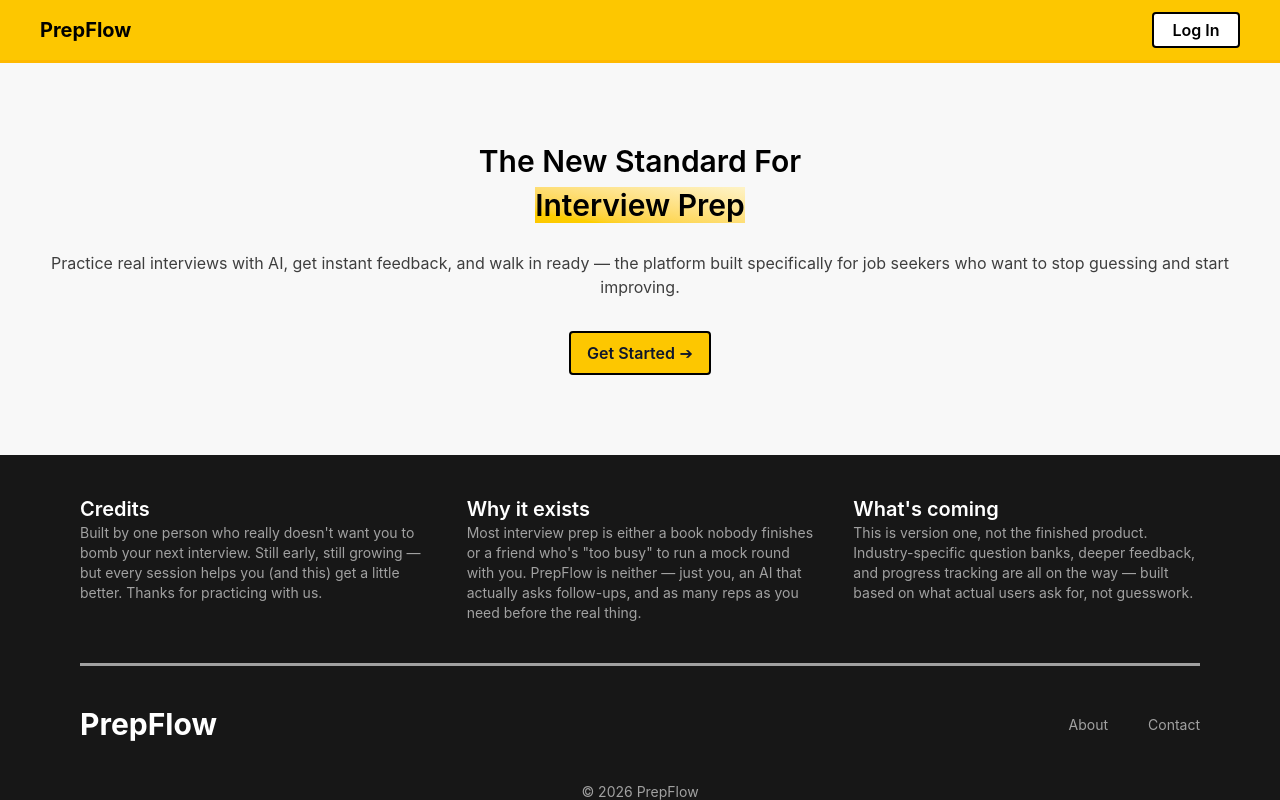
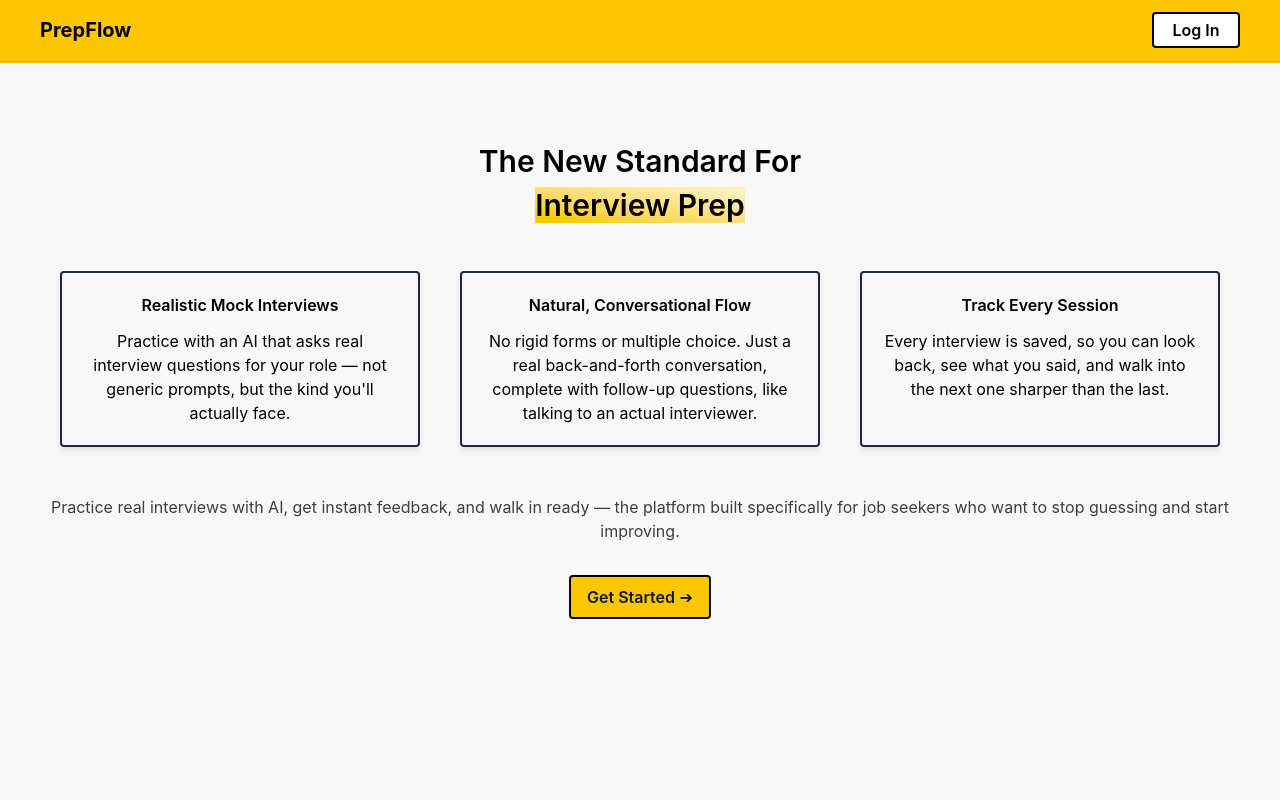
Before and after one commit to CarlosWong1/AI-Interview-Simulator, a React (Vite) app in the folder client/: page / in a window 1280 px wide. Built offline with nearby package versions, Linux system fonts and the light colour scheme.

Commit message:
made the login and register page and routing them together with the landing page as well. added new files for different layouts such as app, auth, and public

```diff
--- a/client/src/App.jsx
+++ b/client/src/App.jsx
@@ -7,8 +7,8 @@ import InterviewPage from './pages/Interview.jsx'
 import LoginPage from './pages/Login.jsx'
 import RegisterPage from './pages/Register.jsx'
 import ResultsPage from './pages/Results.jsx'
-import FooterPage from './components/Footer.jsx'
-import NavbarPage from './components/Navbar.jsx'
+import Footer from './components/Footer.jsx'
+import Navbar from './components/Navbar.jsx'
 
 const router = createBrowserRouter([
   {path: "/", element: <LandingPage />},
@@ -19,8 +19,6 @@ const router = createBrowserRouter([
   {path: "/login", element: <LoginPage />},
   {path: "/register", element: <RegisterPage />},
   {path: "/results", element: <ResultsPage />},
-  {path: "/footer", element: <FooterPage />},
-  {path: "/navbar", element: <NavbarPage />},
 ]);
 
 function App() {
@@ -30,7 +28,7 @@ function App() {
         <main className='flex-grow'>
           <RouterProvider router={router} />
         </main>
-        <FooterPage />
+        {/* <Footer /> */}
       </div>
     </>
   )
--- a/client/src/index.css
+++ b/client/src/index.css
@@ -1,4 +1,5 @@
 @import "tailwindcss";
+
 :root {
   --background-color: rgb(248 248 248);
 }
@@ -21,3 +22,7 @@ html, body {
 body {
   background-color: var(--background-color);
 }
+
+@utility flex-center {
+  @apply flex items-center justify-center;
+}
--- a/client/src/pages/Landing.jsx
+++ b/client/src/pages/Landing.jsx
@@ -1,4 +1,5 @@
 import logo from '../assets/ai-interview-sim-logo.png'
+import { Link } from 'react-router-dom'
 
 export default function LandingPage() {
     return (
@@ -13,13 +14,35 @@ export default function LandingPage() {
                 </div>
             </nav>
 
-            <article className="flex flex-col justify-center items-center w-full mt-20 gap-2">
+            <article className=" flex-col flex-center w-full mt-20 gap-2">
                 <h1 className="font-semibold text-3xl">The New Standard For</h1>
                 <h1 className="font-semibold text-3xl bg-gradient-to-bl from-amber-100 to-yellow-400">Interview Prep</h1>
-                <p className="text-center px-10 mt-5 opacity-75">
+                <div className='grid grid-cols-3 mt-10 gap-10 px-15'>
+                    <div className='text-center border-slate-800 border-2 rounded p-5 shadow-[0px_4px_6px_-1px_rgba(0,_0,_0,_0.1)]'>
+                        <h1 className='font-semibold mb-3'>Realistic Mock Interviews</h1>
+                        <p>
+                            Practice with an AI that asks real interview questions for your role — not generic prompts, but the kind you'll actually face.
+                        </p>
+                    </div>
+                    <div className='text-center border-slate-800 border-2 rounded p-5 shadow-[0px_4px_6px_-1px_rgba(0,_0,_0,_0.1)]'>
+                        <h1 className='font-semibold mb-3'>Natural, Conversational Flow</h1>
+                        <p>
+                            No rigid forms or multiple choice. Just a real back-and-forth conversation, complete with follow-up questions, like talking to an actual interviewer.
+                        </p>
+                    </div>
+                    <div className='text-center border-slate-800 border-2 rounded p-5 shadow-[0px_4px_6px_-1px_rgba(0,_0,_0,_0.1)]'>
+                        <h1 className='font-semibold mb-3'>Track Every Session</h1>
+                        <p>
+                            Every interview is saved, so you can look back, see what you said, and walk into the next one sharper than the last.
+                        </p>
+                    </div>
+                </div>
+                <p className="text-center px-10 mt-10 opacity-75">
                     Practice real interviews with AI, get instant feedback, and walk in ready — the platform built specifically for job seekers who want to stop guessing and start improving.
                 </p>
-                <button className="mt-6 bg-yellow-400 px-4 py-2 text-slate-900 rounded cursor-pointer rounded border-2 border-black hover:bg-black hover:text-white hover:border-black focus:outline-none focus:ring-2 focus:ring-sky-300 transition-colors transition duration-300 ease-in-out hover:scale-105 "><span className="font-semibold">Get Started</span> ➔</button>
+                <Link to="/register">
+                    <button className="mt-6 bg-yellow-400 px-4 py-2 text-slate-900 rounded cursor-pointer rounded border-2 border-black hover:bg-black hover:text-white hover:border-black focus:outline-none focus:ring-2 focus:ring-sky-300 transition-colors transition duration-300 ease-in-out hover:scale-105 "><span className="font-semibold">Get Started</span> ➔</button>
+                </Link>
             </article>
         </>
     );
--- a/client/src/pages/Login.jsx
+++ b/client/src/pages/Login.jsx
@@ -1,7 +1,21 @@
+import { Link } from 'react-router-dom'
+
 export default function LoginPage() {
     return (
         <>
-            <h1>LOGIN PAGE</h1>
+            <h1 className="text-neutral-800 font-bold text-3xl cursor-default absolute mt-2 ml-4">PrepFlow</h1>
+            <div className="flex-center min-h-screen flex-col">
+                <div className="w-3/4 bg-yellow-400 backdrop-blur-md rounded-xl p-10 shadow-[-1px_0px_16px_-1px_#e6e6e6]">
+                    <h1 className="font-bold text-3xl cursor-default">Welcome Back</h1>
+                    <p className="text-neutral-600 text-md cursor-default">Please enter your details</p>
+                    <div className="flex-center flex-col gap-3 mt-5">
+                        <input type="email" name="email" id="email" placeholder="Email Address" className="bg-white/75 py-2 w-80 rounded-2xl pl-5"/>
+                        <input type="password" name="password" id="password" placeholder="Password" className="bg-white/75 py-2 w-80 rounded-2xl pl-5"/>
+                    </div>
+                    <button className="bg-neutral-900 text-neutral-100 font-semibold text-1xl mt-5 w-80 py-2 rounded-2xl cursor-pointer">Log In</button>
+                    <p className="text-sm text-neutral-700 mt-5 cursor-default">Don't have an account?<Link to="/register"><span className='text-blue-500 font-semibold'> Sign Up</span></Link></p>
+                </div>
+            </div>
         </>
     );
 }
--- a/client/src/pages/Register.jsx
+++ b/client/src/pages/Register.jsx
@@ -1,7 +1,19 @@
+import { Link } from 'react-router-dom'
+
 export default function RegisterPage() {
     return (
-        <>
-            <h1>REGISTER PAGE</h1>
-        </>
+        <div className="bg-amber-400 min-h-screen flex-center">
+            <div className="w-3/4 bg-white/80 backdrop-blur-md rounded-xl p-10 shadow-[-1px_0px_16px_-1px_#e6e6e6] flex-center flex-col">
+                <h1 className="text-3xl font-bold cursor-default">Sign Up</h1>
+                <div className="flex-center flex-col gap-3 mt-5">
+                    <input type="text" name="name" id="name" placeholder="Full Name" className="bg-neutral-50 py-2 w-80 rounded-2xl pl-5"/>
+                    <input type="email" name="email" id="email" placeholder="Email Address" className="bg-neutral-50 py-2 w-80 rounded-2xl pl-5"/>
+                    <input type="password" name="password" id="password" placeholder="Password" className="bg-neutral-50 py-2 w-80 rounded-2xl pl-5"/>
+                    <input type="password" name="confirm_password" id="confirm_password" placeholder="Confirm Password" className="bg-neutral-50 py-2 w-80 rounded-2xl pl-5"/>
+                </div>
+                <button className="bg-neutral-900 text-neutral-100 font-semibold text-1xl mt-5 w-80 py-2 rounded-2xl cursor-pointer">Sign Up</button>
+                <p className="text-sm text-neutral-700 mt-5 cursor-default">Already have an account? <Link to="/login"><span className='text-blue-500 font-semibold'>Log In</span></Link></p>
+            </div>
+        </div>
     );
 }
```
Also changed, not shown: client/src/AppLayout.jsx (added), client/src/AuthLayout.jsx (added), client/src/PublicLayout.jsx (added).
